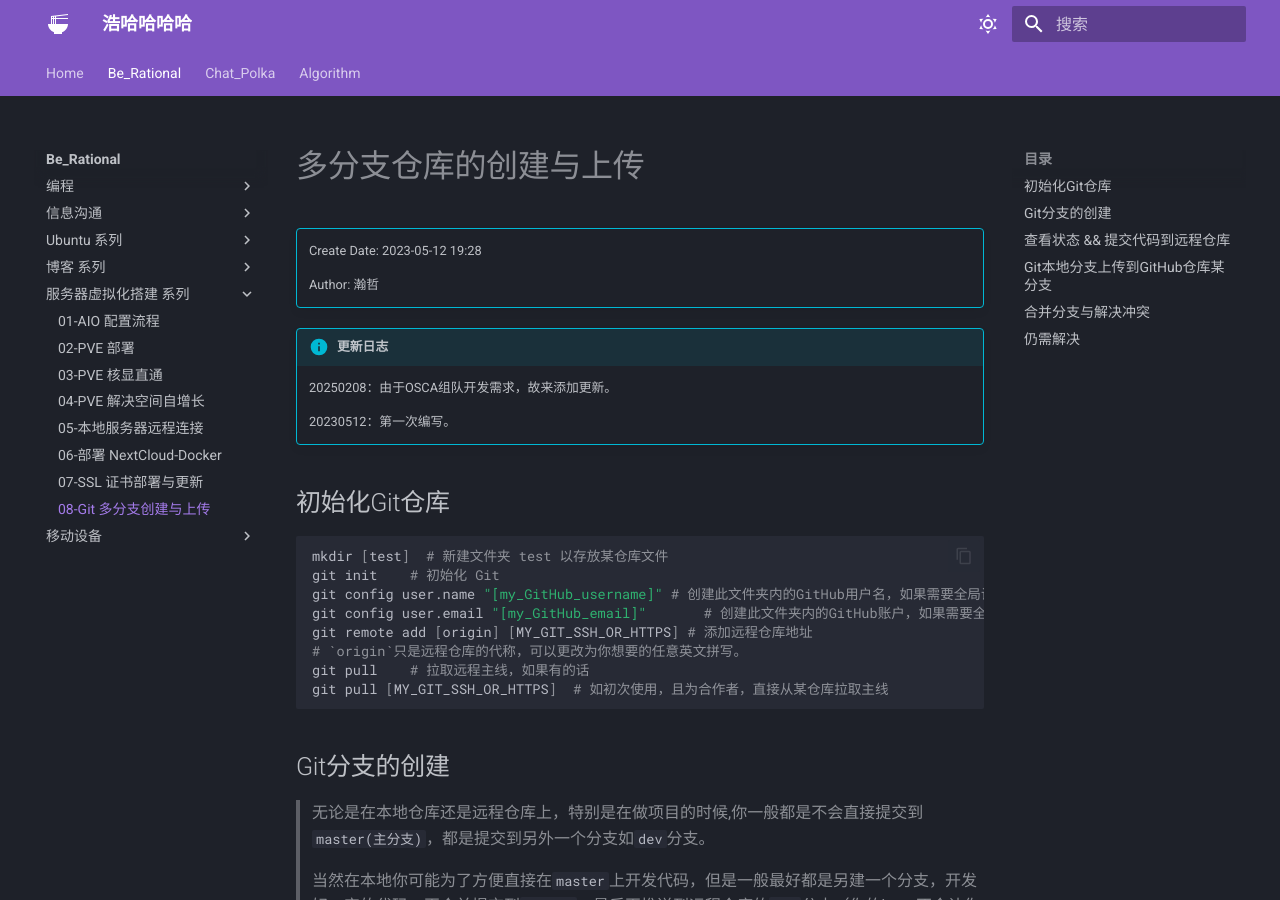
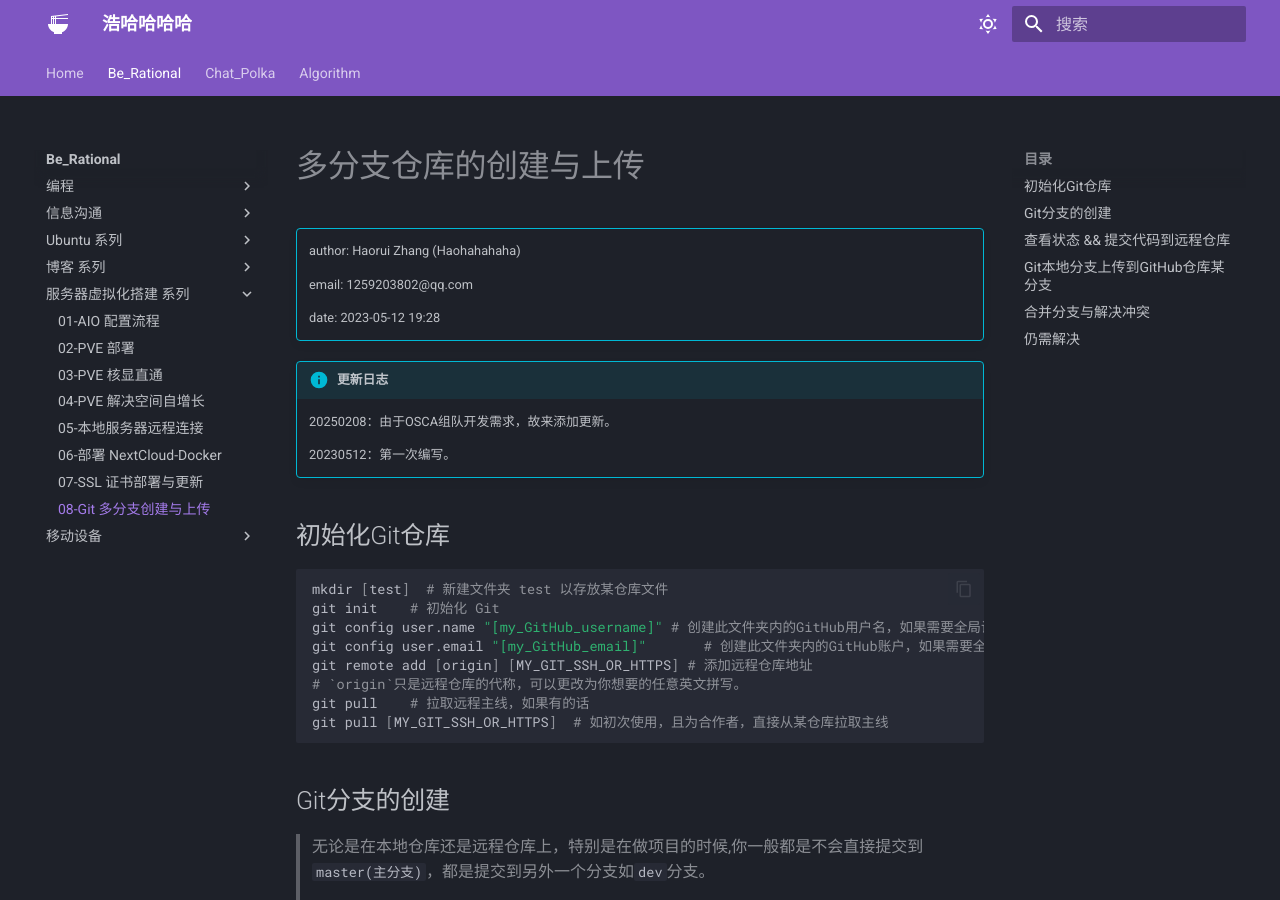
Before and after one commit to Haohahahaha/cs, an MkDocs documentation site: the page built from docs/04-Server/git/git_branch.md, in a window 1280 px wide and 900 px high. Built offline with MkDocs 1.6.1 and Material for MkDocs 9.7.7, drawn with Linux system fonts in a browser that asks for light colours.

Commit message:
2025-04-18_14:00:24 update

```diff
--- a/docs/04-Server/git/git_branch.md
+++ b/docs/04-Server/git/git_branch.md
@@ -2,9 +2,11 @@
 
 !!! info ""
 
-    Create Date: 2023-05-12 19:28
+    author: Haorui Zhang (Haohahahaha)
 
-    Author: 瀚哲
+    email: 1259203802@qq.com
+
+    date: 2023-05-12 19:28
 
 !!! info "更新日志"
 
```
Also changed, not shown: docs/04-Server/05-SSH_Remote_Local.md (+2 -2 lines).
